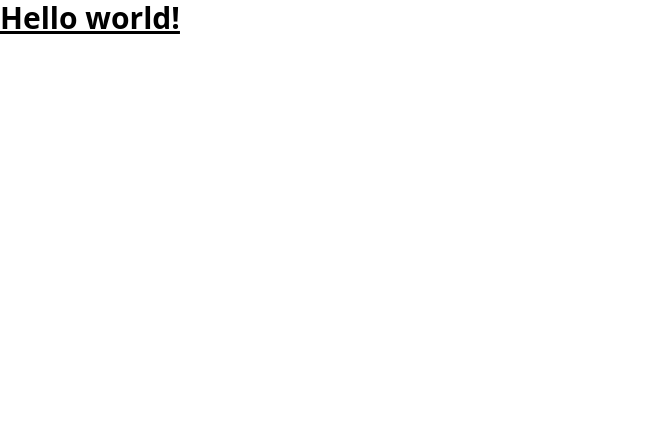
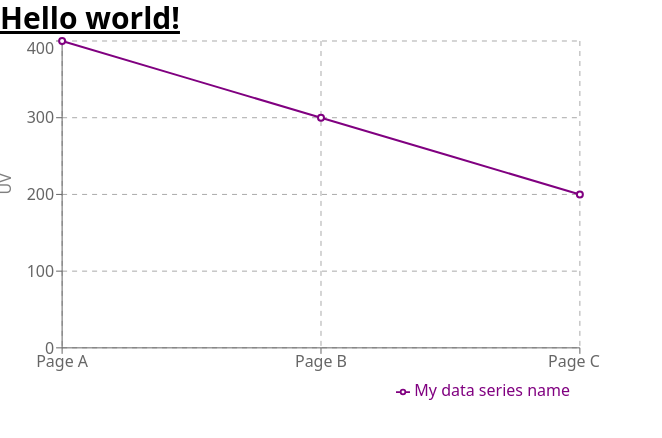
Before and after one commit to mirkobosetti/investinsight.me, a React (Vite) app: page / in a window 1280 px wide. Shown: the top 438 px of the page, without its empty margins (0-662 px from the left). Built offline with nearby package versions, Linux system fonts and the light colour scheme.

Commit message:
feat: add recharts

```diff
--- a/package.json
+++ b/package.json
@@ -13,6 +13,7 @@
     "@tailwindcss/vite": "^4.1.16",
     "react": "^19.1.1",
     "react-dom": "^19.1.1",
+    "recharts": "^3.3.0",
     "tailwindcss": "^4.1.16"
   },
   "devDependencies": {
--- a/src/App.tsx
+++ b/src/App.tsx
@@ -1,7 +1,30 @@
+import { LineChart, Line, CartesianGrid, XAxis, YAxis, Legend } from 'recharts'
+const data = [
+  { name: 'Page A', uv: 400, pv: 2400, amt: 2400 },
+  { name: 'Page B', uv: 300, pv: 2400, amt: 2400 },
+  { name: 'Page C', uv: 200, pv: 2400, amt: 2400 }
+]
+
+const MyChart = () => (
+  <LineChart
+    style={{ width: '100%', aspectRatio: 1.618, maxWidth: 600 }}
+    responsive
+    data={data}
+    margin={{ top: 5, right: 20, bottom: 5, left: 0 }}
+  >
+    <CartesianGrid stroke="#aaa" strokeDasharray="5 5" />
+    <Line type="monotone" dataKey="uv" stroke="purple" strokeWidth={2} name="My data series name" />
+    <XAxis dataKey="name" />
+    <YAxis width="auto" label={{ value: 'UV', position: 'insideLeft', angle: -90 }} />
+    <Legend align="right" />
+  </LineChart>
+)
+
 function App() {
   return (
     <>
       <h1 className="text-3xl font-bold underline">Hello world!</h1>
+      <MyChart />
     </>
   )
 }
```
Also changed, not shown: 1 other file (tests, documents, lock files or other folders).
